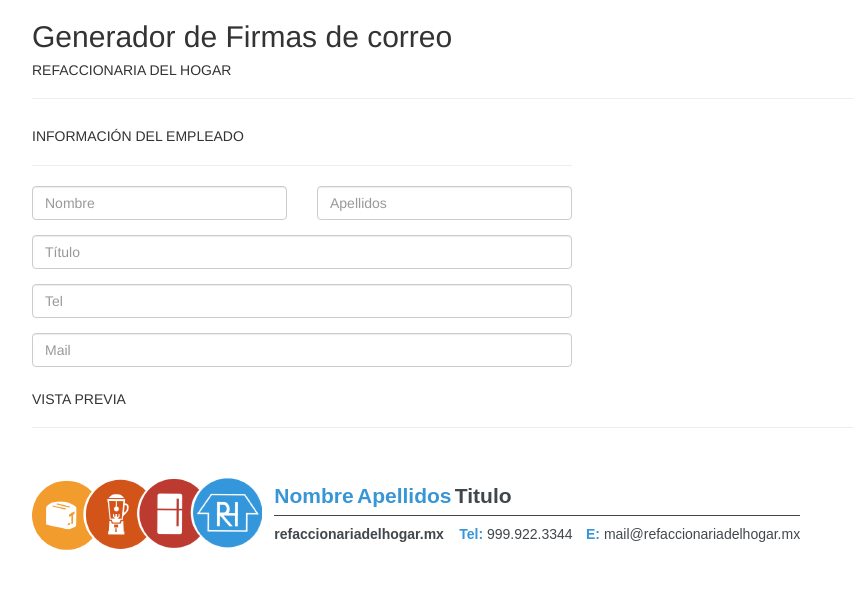
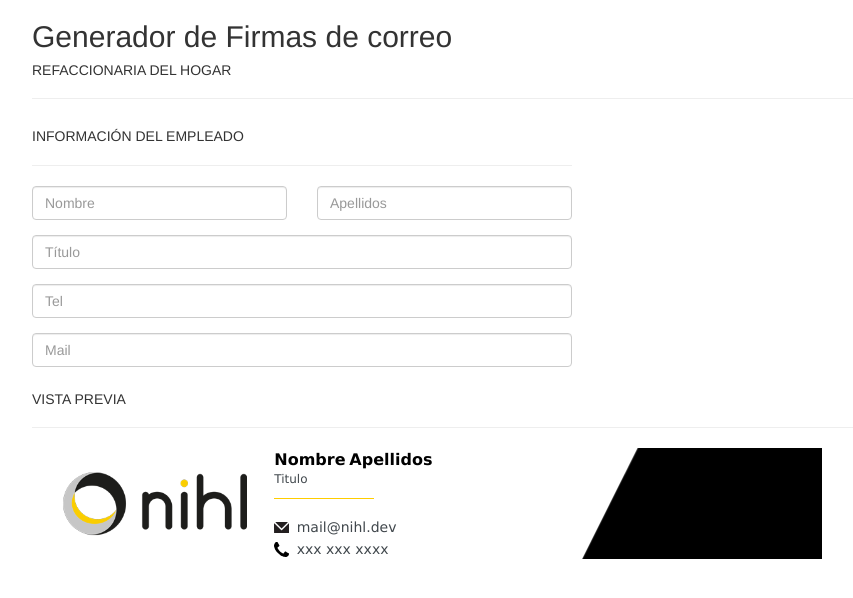
Before and after one commit to LoupX/mailSignatureGenerator, a plain HTML site: page index.html in a window 1280 px wide. Shown: the whole page, without its empty margins (53-906 px from the left). Drawn offline with nearby package versions, Linux system fonts and the light colour scheme.

Commit message:
Updated styles to be used wit nihl

```diff
--- a/index.html
+++ b/index.html
@@ -68,30 +68,55 @@
 		<div class="col-md-12">
 		<h5>Vista previa</h5>
         <hr/>
-			<table border="0" cellpadding="0" cellspacing="0" width="790" style="font-family: Arial,Geneva,sans-serif;font-size:12px;">
+			<table border="0" color="black"  cellpadding="0" cellspacing="0" width="790" style="font-family: Arial,Geneva,sans-serif;font-size:12px;">
 			<tr>
 				<td>
-				<table cellpadding="0" cellspacing="0" width="790" style="font-family: Arial,Geneva,sans-serif;font-size:12px;color:#000;">
+				<table border="0" cellpadding="0" cellspacing="0" width="790"
+					style="font-family: Arial,Geneva,sans-serif;font-size:12px;">
+					<tr>
+						<td>
+							<table cellpadding="0" cellspacing="0" width="790"
+								style="font-family: Arial,Geneva,sans-serif;font-size:12px;color:#000;">
 
 
 								<tr>
 									<td width="230" style="text-align:left;" valign="top">
-								<img src="img/230x132.png" alt="Logo RFH" width="230" height="132" />
+										<img style="display:block; width:90%; margin:0 auto; padding:20px 15px;" src="img/nihl.png"
+											alt="Logo nihl" />
 									</td>
-						<td width="520">
-							<table cellpadding="0" cellspacing="0" style="font-family:Arial, Arial, sans-serif;font-size:12px;color:#000;line-height:12px;">
+									<td width="520" style="background: url('img/bloquenegro.png') no-repeat 175px; ">
+										<table cellpadding="0" cellspacing="0"
+											style="font-family:Verdana, Arial, sans-serif;font-size:12px;color:#000;line-height:12px;">
 											<tr>
-									<td style="border-bottom:1px solid #40474c;padding-bottom:10px;">
-										<b style="font-size:21px;line-height:16px;color:#3896D6;" class="field-nombre">Nombre</b>&nbsp;<b style="font-size:21px;color:#3896D6;line-height:16px;" class="field-apellidos">Apellidos</b>
-										<b style="font-size:21px;color:#40474c;line-height:16px;" class="field-titulo"> Titulo</b>&nbsp;&nbsp;
+												<td style="padding-bottom:10px;">
+													<p style="margin:0; padding:0;">
+														<b style="font-size:16px;line-height:20px;color:#000;"
+															class="field-nombre">Nombre</b>&nbsp;<b
+															style="font-size:16px;color:#000;line-height:20px;"
+															class="field-apellidos">Apellidos</b>
+													</p>
+													<p style="font-size:12px;color:#40474c;line-height:18px;" class="field-titulo">
+														Titulo</p>
+													<div
+														style="display:inline-block; width:100px; height:1px; margin:0 0 5px 0; background:#FFCD00;">
+													</div>
 												</td>
 											</tr>
 											<tr>
-									<td><br style="line-height:12px;">
-										<a href='https://refaccionariadelhogar.mx' style="margin-right:12px;color:#41474c;font-family: Arial,Geneva,sans-serif;font-weight:bold;font-size:14px;">refaccionariadelhogar.mx</a>
-										<span class="field-tel" style="color:#41474c;font-size:14px;"><b style="color:#3896D6;">Tel:&nbsp;</b>999.922.3344</span>
-										<span style="font-size:14px;font-family: Arial,Geneva,sans-serif;"><span class="field-mail" style="color:#3896D6;">
-										<a href="#" style="color:#42484c;font-family: Arial,Geneva,sans-serif;margin-left:10px;font-size:14px;"><b style="color:#3896D6;">E:&nbsp;</b><span style="color:#42484c;font-size:14px;">mail@refaccionariadelhogar.mx</span></a></span></span>
+												<td>
+													<p
+														style="margin:4px 0; padding:0; font-family:Verdana, Arial, sans-serif;font-size:14px;color:#40474c;line-height:18px;">
+														<img style="width:15px; display:inline-block; margin-right:3px;"
+															src="img/mail.svg" alt="Correo electrónico">
+														<a style="text-decoration:none; color:#40474c;" href="mailto:jd@nihl.dev"
+															class="field-mail">mail@nihl.dev</a>
+													</p>
+													<p
+														style="margin:0; padding:0; font-family:Verdana, Arial, sans-serif;font-size:14px;color:#000;line-height:18px;">
+														<img style="width:15px; display:inline-block; margin-right:3px;"
+															src="img/phone.svg" alt="Teléfono">
+														<a style="text-decoration:none; color:#40474c;" class="field-tel">xxx xxx xxxx</a>
+													</p>
 												<td>
 											</tr>
 										</table>
--- a/js/script.js
+++ b/js/script.js
@@ -1,44 +1,44 @@
-$(function(){
+$(function () {
 	/* sert au preview sur la page main*/
-	$('form input').each(function(){
+	$('form input').each(function () {
 		var name = $(this).attr('name');
-		$(this).keyup(function(){
+		$(this).keyup(function () {
 			var val = $(this).val();
-			if(name == 'tel' && val!==''){
-				val = '<b style="color:#3896D6;font-size:14px;">Tel:&nbsp;</b>'+val;
+			if (name == 'tel' && val !== '') {
+				val = val;
 			}
-			if(name == 'puesto' && val!==''){
-				val = ''+val;
+			if (name == 'puesto' && val !== '') {
+				val = '' + val;
 			}
-			if(name == 'mail' && val!==''){
-				val = '<a style="margin-left:10px;color:#42484c;font-size:14px;" href="#"><b style="color:#3896D6;font-size:14px;">E:&nbsp;</b><span style="color:#41474c;font-size:14px;">'+val+'</span></a>';
+			if (name == 'mail' && val !== '') {
+				val = val;
 			}
 
-			if(val==""){
-				if(name == 'tel' && val==''){
-					val = '<b style="color:#3896D6;font-size:14px;">Tel:&nbsp;</b>';
-				}
-				if(name == 'mail' && val==''){
-					val = '<b style="color:#3896D6;margin-left:10px;font-size:14px;">E:&nbsp;</b>';
-				}else if(name == 'pre' && val==''){
+			if (val == "") {
+				if (name == 'tel' && val == '') {
 					val = '';
 				}
-				else if(name == 'poste' && val==''){
+				if (name == 'mail' && val == '') {
 					val = '';
-				}else{
+				} else if (name == 'pre' && val == '') {
+					val = '';
+				}
+				else if (name == 'poste' && val == '') {
+					val = '';
+				} else {
 					val = $(this).attr("placeholder");
 				}
 			}
-			$('#preview .field-'+name).html( val );
+			$('#preview .field-' + name).html(val);
 			// update();
 		});
 	});
 
 
-	function update(){
-		$('form input').each(function(){
+	function update() {
+		$('form input').each(function () {
 			var name = $(this).attr('name');
-			$('#preview .field-'+name).html( $(this).val() );
+			$('#preview .field-' + name).html($(this).val());
 		});
 	}
 
```
Also changed, not shown: img/bloquenegro.png (added), img/location.svg (added), img/mail.svg (added), img/nihl.png (added), img/phone.svg (added), img/website.svg (added). Lines whose indentation alone changed are shown as unchanged.
